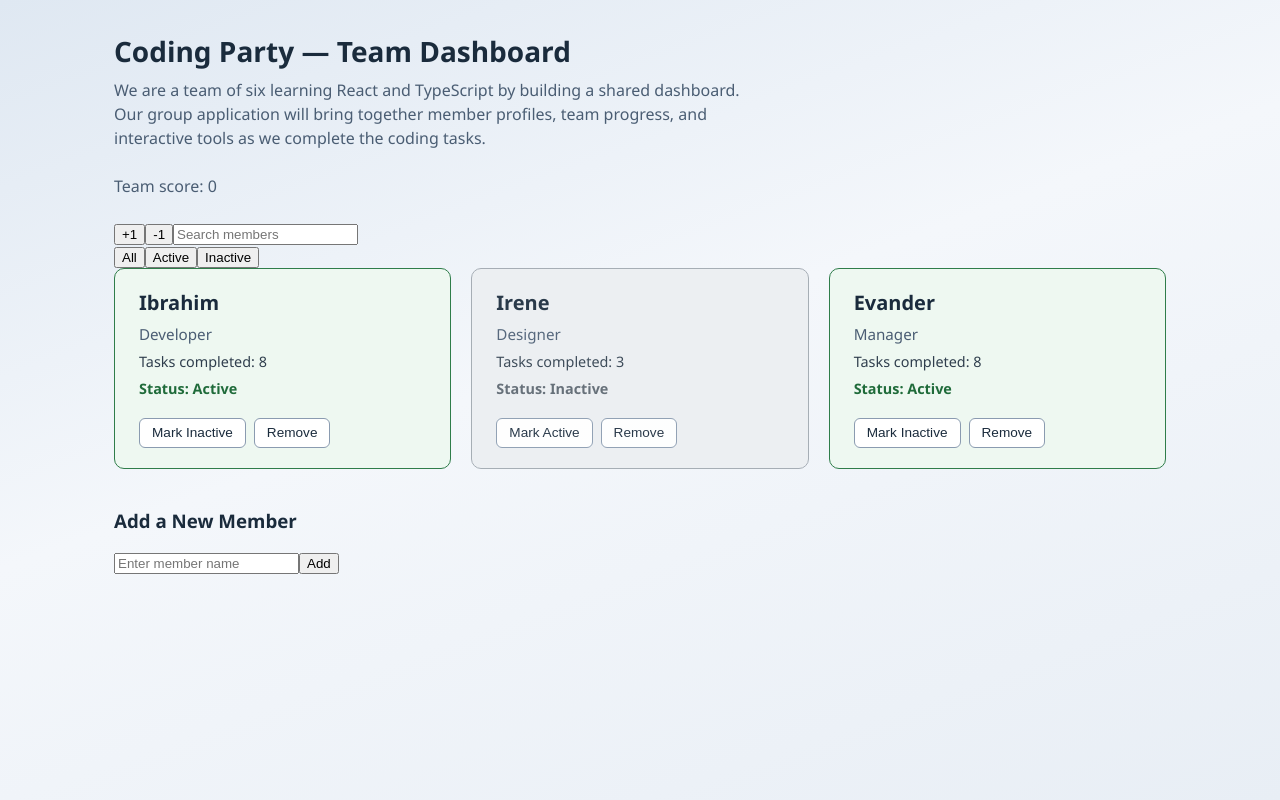
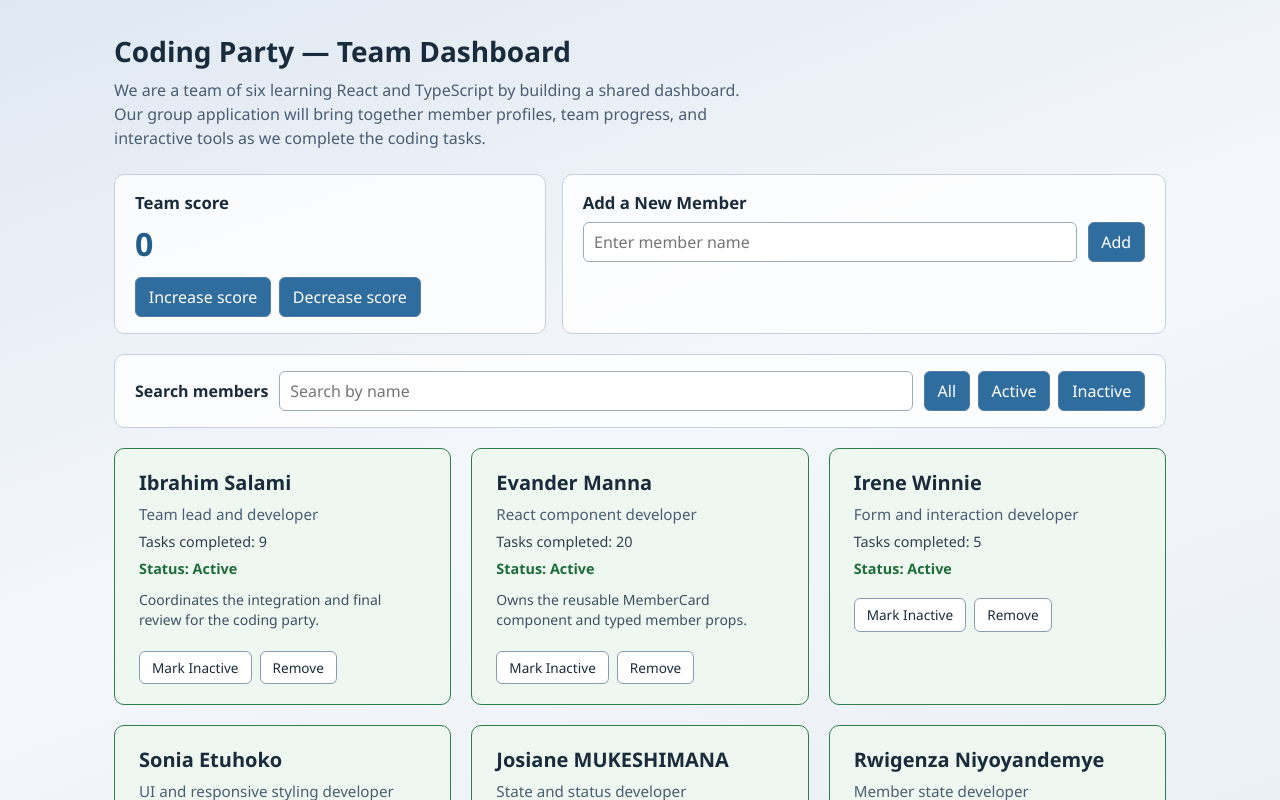
Before and after one commit to DphenomenalALU/coding-party, a React (Vite) app: page / in a window 1280 px wide. Shown: the top 800 px of the page. Built offline with nearby package versions, Linux system fonts and the light colour scheme.

Commit message:
feat: complete final dashboard integration (task 50)

```diff
--- a/src/AddMemberForm.tsx
+++ b/src/AddMemberForm.tsx
@@ -1,19 +1,21 @@
 // Author: Irene Winnie
+// Contributor: Ibrahim Salami — task 50 final integration review.
 import { useState } from "react"
+import type { ChangeEvent, FormEvent, ReactElement } from "react"
 import type { Member } from "./types/member"
 
 interface AddMemberFormProps {
   onAddMember: (member: Member) => void
 }
 
-function AddMemberForm({ onAddMember }: AddMemberFormProps) {
+function AddMemberForm({ onAddMember }: AddMemberFormProps): ReactElement {
   const [newMemberName, setNewMemberName] = useState("")
 
-  function handleChange(event: React.ChangeEvent<HTMLInputElement>) {
+  function handleChange(event: ChangeEvent<HTMLInputElement>) {
     setNewMemberName(event.target.value)
   }
 
-  function handleSubmit(event: React.FormEvent<HTMLFormElement>) {
+  function handleSubmit(event: FormEvent<HTMLFormElement>) {
     event.preventDefault()
     if (newMemberName.trim() === "") return
     const newMember: Member = {
@@ -28,14 +30,16 @@ function AddMemberForm({ onAddMember }: AddMemberFormProps) {
   }
 
   return (
-    <div>
+    <div className="add-member-panel">
       <h3>Add a New Member</h3>
       <form onSubmit={handleSubmit}>
         <input
+          id="new-member-name"
           type="text"
           value={newMemberName}
           onChange={handleChange}
           placeholder="Enter member name"
+          aria-label="New member name"
         />
         <button type="submit">Add</button>
       </form>
--- a/src/App.css
+++ b/src/App.css
@@ -2,6 +2,7 @@
  * Author: Sonia Etuhoko
  * Assigned tasks: 28–30
  * Scope: General application / dashboard layout (kept separate from MemberCard.css)
+ * Contributor: Ibrahim Salami — task 50 final integration controls and responsive polish
  */
 
 /* Task 28: page-level styles live here, not in MemberCard.css */
@@ -36,6 +37,100 @@ body {
   color: #4a5d73;
 }
 
+.dashboard-toolbar {
+  display: grid;
+  grid-template-columns: minmax(0, 1fr) minmax(0, 1.4fr);
+  gap: 1rem;
+  margin-bottom: 1.25rem;
+}
+
+.score-panel,
+.add-member-panel,
+.member-controls {
+  padding: 1rem 1.25rem;
+  border: 1px solid #c5d0dc;
+  border-radius: 10px;
+  background: rgb(255 255 255 / 78%);
+  box-sizing: border-box;
+}
+
+.score-panel h2,
+.add-member-panel h3 {
+  margin: 0 0 0.5rem;
+  font-size: 1.05rem;
+}
+
+.score-panel p {
+  margin: 0 0 0.75rem;
+  font-size: 2rem;
+  font-weight: 700;
+  color: #245c8d;
+}
+
+.button-row {
+  display: flex;
+  flex-wrap: wrap;
+  gap: 0.5rem;
+}
+
+button {
+  padding: 0.5rem 0.8rem;
+  border: 1px solid #527da5;
+  border-radius: 6px;
+  background: #2f6d9f;
+  color: #fff;
+  cursor: pointer;
+  font: inherit;
+}
+
+button:hover {
+  background: #245c8d;
+}
+
+button:focus-visible,
+input:focus-visible {
+  outline: 3px solid #f2b84b;
+  outline-offset: 2px;
+}
+
+.add-member-panel form,
+.member-controls {
+  display: flex;
+  align-items: center;
+  flex-wrap: wrap;
+  gap: 0.65rem;
+}
+
+.add-member-panel input,
+.member-controls input {
+  min-width: 12rem;
+  flex: 1;
+  padding: 0.5rem 0.65rem;
+  border: 1px solid #9aabba;
+  border-radius: 6px;
+  background: #fff;
+  color: #1a2b3c;
+  font: inherit;
+}
+
+.member-controls {
+  margin-bottom: 1.25rem;
+}
+
+.member-controls label {
+  font-weight: 600;
+}
+
+.empty-state {
+  grid-column: 1 / -1;
+  margin: 0;
+  padding: 1.25rem;
+  border: 1px dashed #9aabba;
+  border-radius: 8px;
+  text-align: center;
+  color: #4a5d73;
+}
+
 /* Task 30: grid layout for member cards */
 .member-grid {
   display: grid;
@@ -63,4 +158,18 @@ body {
   .member-grid {
     grid-template-columns: 1fr;
   }
+
+  .dashboard-toolbar {
+    grid-template-columns: 1fr;
+  }
+
+  .member-controls {
+    align-items: stretch;
+    flex-direction: column;
+  }
+
+  .member-controls input {
+    min-width: 0;
+    width: 100%;
+  }
 }
--- a/src/MemberCard.tsx
+++ b/src/MemberCard.tsx
@@ -4,6 +4,7 @@
 // Contributor: Sonia Etuhoko — task 21: import MemberCard.css
 
 import "./MemberCard.css";
+import type { ReactElement } from "react";
 
 interface MemberCardProps {
   name: string;
@@ -23,7 +24,7 @@ function MemberCard({
   bio,
   onRemove,
   onToggleStatus,
-}: MemberCardProps): JSX.Element {
+}: MemberCardProps): ReactElement {
   // Task III.6 — dynamic class based on isActive
   const statusClass = isActive ? "member-card--active" : "member-card--inactive";
 
@@ -42,10 +43,10 @@ function MemberCard({
       {bio && <p className="member-card__bio">{bio}</p>}
 
       <div className="member-card__actions">
-        <button onClick={onToggleStatus}>
+        <button type="button" onClick={onToggleStatus}>
           Mark {isActive ? "Inactive" : "Active"}
         </button>
-        <button onClick={onRemove}>Remove</button>
+        <button type="button" onClick={onRemove}>Remove</button>
       </div>
     </div>
   );
--- a/src/TeamDashboard.tsx
+++ b/src/TeamDashboard.tsx
@@ -3,6 +3,7 @@
 // Contributor: Josiane MUKESHIMANA — task 32: display teamScore and score buttons.
 // Contributor: Sonia Etuhoko — tasks 29–30: dashboard layout classes
 // Contributor: Rwigenza Davy — tasks 45–46: connect useMember to TeamDashboard and render Member and pass remove callback to MemberCard.
+// Contributor: Ibrahim Salami — task 50: final integration, accessibility, and review.
 
 import type { ReactElement } from 'react';
 import { useTeamScore } from './hooks/useTeamScore';
@@ -12,7 +13,14 @@ import AddMemberForm from './AddMemberForm';
 
 export default function TeamDashboard(): ReactElement {
   const { teamScore, increaseScore, decreaseScore } = useTeamScore();
-  const { members, addMember, removeMember , toggleStatus, setFilterType, setSearchTerm } = useMembers();
+  const {
+    members,
+    addMember,
+    removeMember,
+    toggleStatus,
+    setFilterType,
+    setSearchTerm,
+  } = useMembers();
 
   return (
     <main className="team-dashboard">
@@ -22,25 +30,46 @@ export default function TeamDashboard(): ReactElement {
         dashboard. Our group application will bring together member profiles,
         team progress, and interactive tools as we complete the coding tasks.
       </p>
-      <p>Team score: {teamScore}</p>
-      <button onClick={increaseScore}>+1</button>
-      <button onClick={decreaseScore}>-1</button>
-
-      <input
-      type="text"
-      placeholder="Search members"
-      onChange={(e) => setSearchTerm(e.target.value)}
-      />
-
-
-      <div>
-        <button onClick={() => setFilterType('all')}>All</button>
-        <button onClick={() => setFilterType('active')}>Active</button>
-        <button onClick={() => setFilterType('inactive')}>Inactive</button>
+      <section className="dashboard-toolbar" aria-label="Team controls">
+        <div className="score-panel">
+          <h2>Team score</h2>
+          <p aria-live="polite">{teamScore}</p>
+          <div className="button-row">
+            <button type="button" onClick={increaseScore}>
+              Increase score
+            </button>
+            <button type="button" onClick={decreaseScore}>
+              Decrease score
+            </button>
+          </div>
         </div>
 
-      <div className="member-grid">
-        {
+        <AddMemberForm onAddMember={addMember} />
+      </section>
+
+      <section className="member-controls" aria-label="Member filters">
+        <label htmlFor="member-search">Search members</label>
+        <input
+          id="member-search"
+          type="search"
+          placeholder="Search by name"
+          onChange={(event) => setSearchTerm(event.target.value)}
+        />
+        <div className="button-row" aria-label="Filter member status">
+          <button type="button" onClick={() => setFilterType('all')}>
+            All
+          </button>
+          <button type="button" onClick={() => setFilterType('active')}>
+            Active
+          </button>
+          <button type="button" onClick={() => setFilterType('inactive')}>
+            Inactive
+          </button>
+        </div>
+      </section>
+
+      <div className="member-grid" aria-live="polite">
+        {members.length > 0 ? (
           members.map((member) => (
             <MemberCard
               key={member.id}
@@ -52,8 +81,10 @@ export default function TeamDashboard(): ReactElement {
               onRemove={() => removeMember(member.id)}
               onToggleStatus={() => toggleStatus(member.id)}
             />
-))}
-        <AddMemberForm onAddMember={addMember} />
+          ))
+        ) : (
+          <p className="empty-state">No members match the current filters.</p>
+        )}
       </div>
     </main>
   );
--- a/src/hooks/useMembers.ts
+++ b/src/hooks/useMembers.ts
@@ -1,79 +1,101 @@
 // Author: Rwigenza Niyoyandemye
 // Assigned tasks: 41–42, 44–46, 48–49
 // Scope: Member interface and array state, rendering, remove callback, status filter and search
-// Starter placeholder prepared during repository setup; no exercise implementation yet.
-// The assigned member should implement, verify, commit, and push their own work.
 // Contributor: Josiane MUKESHIMANA — task 47: toggle member active/inactive status
 import { useState } from 'react';
 import type { Member } from '../types/member';
 
 const initialMembers: Member[] = [
-
-  { id: '1',
-    name: 'Ibrahim',
-    role: 'Developer',
-    tasksCompleted: 8,
+  {
+    id: 'ibrahim-salami',
+    name: 'Ibrahim Salami',
+    role: 'Team lead and developer',
+    tasksCompleted: 9,
+    isActive: true,
+    bio: 'Coordinates the integration and final review for the coding party.',
+  },
+  {
+    id: 'evander-manna',
+    name: 'Evander Manna',
+    role: 'React component developer',
+    tasksCompleted: 20,
+    isActive: true,
+    bio: 'Owns the reusable MemberCard component and typed member props.',
+  },
+  {
+    id: 'irene-winnie',
+    name: 'Irene Winnie',
+    role: 'Form and interaction developer',
+    tasksCompleted: 5,
     isActive: true,
   },
-
-  { id: '2',
-    name: 'Irene',
-    role: 'Designer',
-    tasksCompleted: 3,
-    isActive: false,
+  {
+    id: 'sonia-etuhoko',
+    name: 'Sonia Etuhoko',
+    role: 'UI and responsive styling developer',
+    tasksCompleted: 10,
+    isActive: true,
   },
-
-  { id: '3',
-    name: 'Evander',
-    role: 'Manager',
-    tasksCompleted: 8,
+  {
+    id: 'josiane-mukeshimana',
+    name: 'Josiane MUKESHIMANA',
+    role: 'State and status developer',
+    tasksCompleted: 6,
+    isActive: true,
+  },
+  {
+    id: 'rwigenza-niyoyandemye',
+    name: 'Rwigenza Niyoyandemye',
+    role: 'Member state developer',
+    tasksCompleted: 9,
     isActive: true,
   },
 ];
 
-type FilterType = 'all' | 'active' | 'inactive';
+export type FilterType = 'all' | 'active' | 'inactive';
 
 export function useMembers() {
-
   const [members, setMembers] = useState<Member[]>(initialMembers);
   const [filter, setFilter] = useState<FilterType>('all');
   const [search, setSearch] = useState('');
 
-
   const filteredMembers = members.filter((member) => {
     const matchesFilter =
-        filter === 'active' ? member.isActive :
-        filter === 'inactive' ? !member.isActive : true;
-
+      filter === 'active'
+        ? member.isActive
+        : filter === 'inactive'
+          ? !member.isActive
+          : true;
     const matchesSearch = member.name.toLowerCase().includes(search.toLowerCase());
     return matchesFilter && matchesSearch;
   });
 
-    function addMember(newMember: Member) {
-        setMembers((prevMembers) => [...prevMembers, newMember]);
+  function addMember(newMember: Member): void {
+    setMembers((previousMembers) => [...previousMembers, newMember]);
   }
 
-    function removeMember(memberId: string) {
-        setMembers((prevMembers) => prevMembers.filter((member) => member.id !== memberId));
-    }
-
-    function toggleStatus(memberId: string) {
-        setMembers((prevMembers) =>
-            prevMembers.map((member) =>
-                member.id === memberId
-                    ? { ...member, isActive: !member.isActive }
-                    : member
-            )
+  function removeMember(memberId: string): void {
+    setMembers((previousMembers) =>
+      previousMembers.filter((member) => member.id !== memberId),
     );
   }
 
-    function setFilterType(newFilter: FilterType) {
-        setFilter(newFilter);
+  function toggleStatus(memberId: string): void {
+    setMembers((previousMembers) =>
+      previousMembers.map((member) =>
+        member.id === memberId
+          ? { ...member, isActive: !member.isActive }
+          : member,
+      ),
+    );
   }
 
-    function setSearchTerm(newSearch: string) {
-        setSearch(newSearch);
+  return {
+    members: filteredMembers,
+    addMember,
+    removeMember,
+    toggleStatus,
+    setFilterType: setFilter,
+    setSearchTerm: setSearch,
+  };
 }
-        return { members: filteredMembers, addMember, removeMember, toggleStatus, setFilterType, setSearchTerm };
-
-}
```
Also changed, not shown: src/types/member.ts (line endings or trailing spaces), 2 other files (tests, documents, lock files or other folders). Lines whose indentation alone changed are shown as unchanged.
